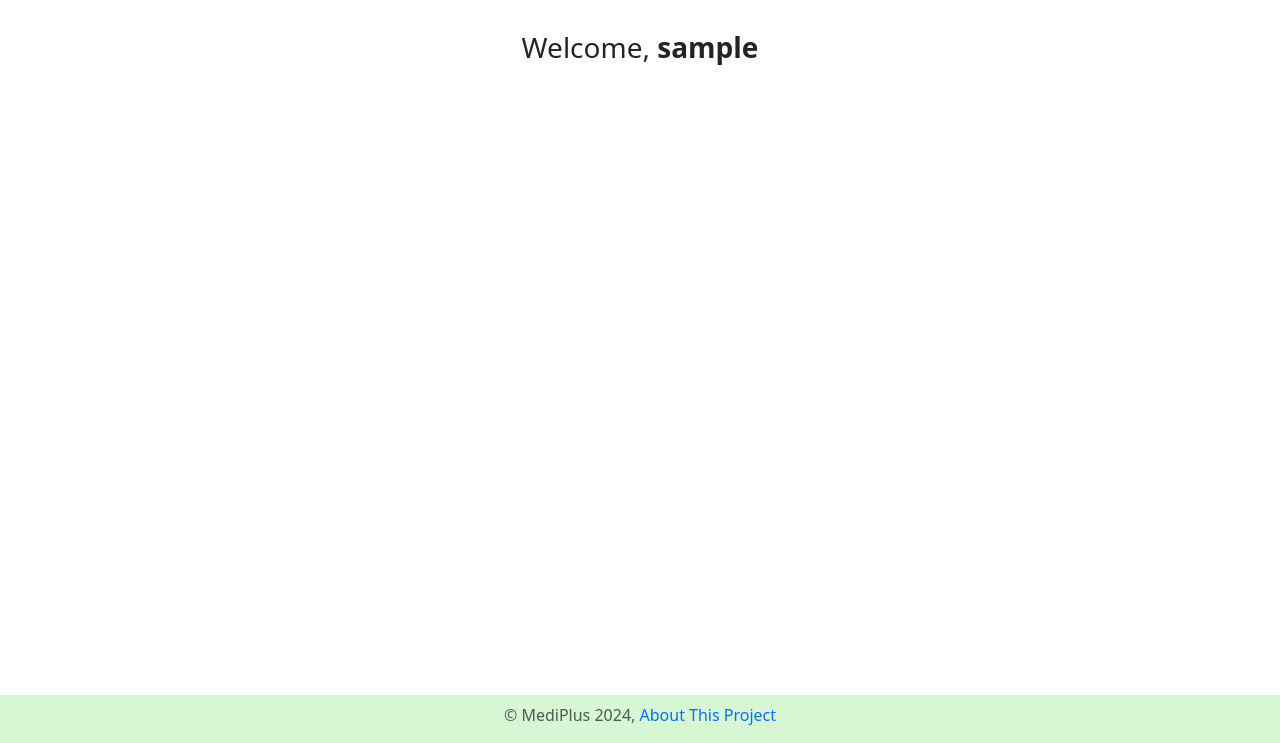
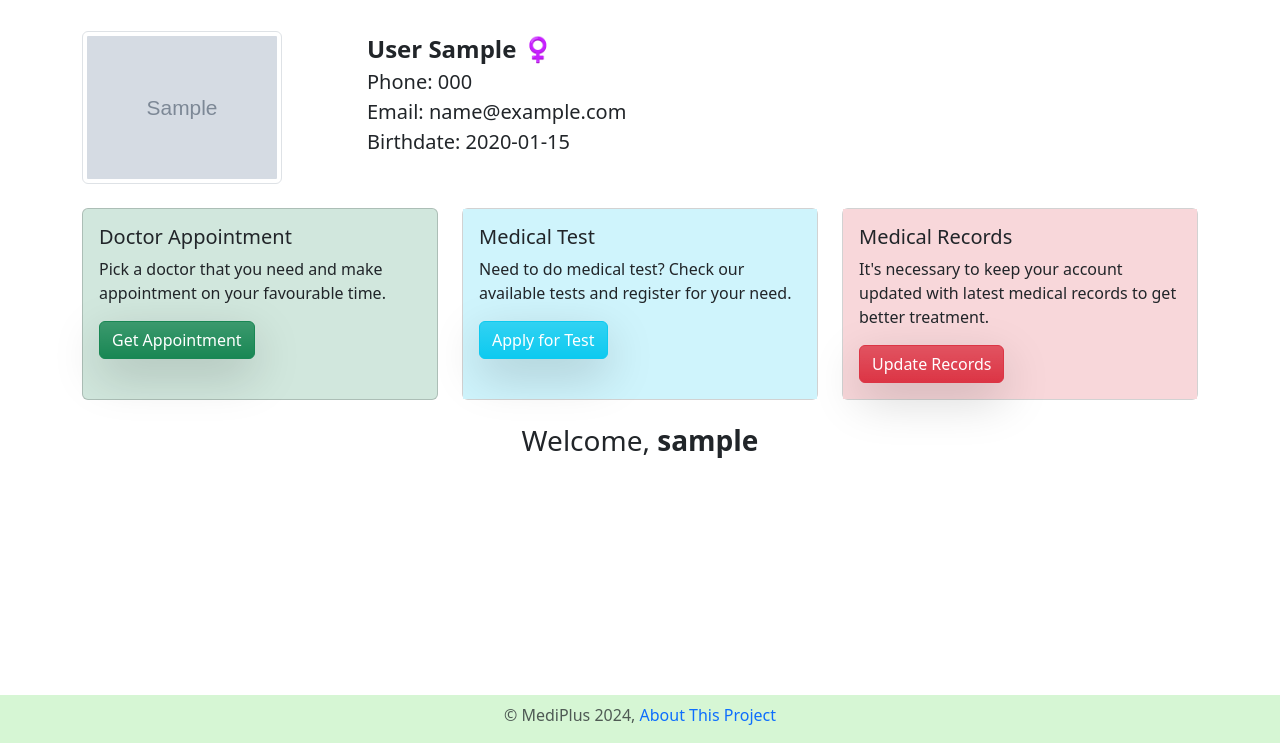
Before and after one commit to alfa-echo-niner-ait/mediplus, a Flask app: page /dashboard/patient in a window 1280 px wide. Shown: the part 57-800 px from the top of the page. Run offline with Flask 3, Linux system fonts and the light colour scheme; a user stored in the database is signed in; tables that the repository leaves empty hold one stand-in row (values such as "Sample post"); grey boxes marked "Sample" are stand-in pictures; parts of the project's set-up code (start-up, migrations or seed data) failed here and were passed over; some libraries are stand-ins or nearby versions.

Commit message:
Invoice & user dashboard update

```diff
--- a/src/__init__.py
+++ b/src/__init__.py
@@ -5,6 +5,8 @@ from flask_sqlalchemy import SQLAlchemy
 from flask_cors import CORS
 from flask_bcrypt import Bcrypt
 from flask_mail import Mail
+from flask_qrcode import QRcode
+
 from src.config import Config
 from itsdangerous import TimestampSigner
 
@@ -24,6 +26,7 @@ def create_app(config_class=Config):
     app.secret_key = os.environ.get("MEDIPLUS_SECRET_KEY")
 
     CORS(app)
+    QRcode(app)
     db.init_app(app)
     mail_manager.init_app(app)
     hash_manager.init_app(app)
--- a/src/patient/routes.py
+++ b/src/patient/routes.py
@@ -1,5 +1,7 @@
 from flask import Blueprint, render_template
-from flask_login import login_required
+from flask_login import login_required, current_user
+from src.users.models import Users, Patients
+
 
 patient = Blueprint("patient", __name__)
 
@@ -7,4 +9,20 @@ patient = Blueprint("patient", __name__)
 @patient.route("/dashboard/patient")
 @login_required
 def dashboard():
-    return render_template("patient/dashboard.html")
+    user = (
+        Patients.query.join(Users, Patients.p_id == Users.id)
+        .filter(Patients.p_id == current_user.id)
+        .add_columns(
+            Users.username,
+            Users.gender,
+            Users.email,
+            Patients.first_name,
+            Patients.last_name,
+            Patients.phone,
+            Patients.birthdate,
+            Patients.avatar,
+        )
+        .first()
+    )
+
+    return render_template("patient/dashboard.html", user=user)
--- a/src/static/mycss/color.css
+++ b/src/static/mycss/color.css
@@ -32,22 +32,6 @@
     background-color: #C8F7C5 !important;
 }
 
-/* .btn-mint {
-    --bs-btn-color: #000;
-    --bs-btn-bg: #C8F7C5;
-    --bs-btn-border-color: #C8F7C5;
-    --bs-btn-hover-color: #000;
-    --bs-btn-hover-bg: #C8F7C5;
-    --bs-btn-hover-border-color: #C8F7C5;
-    --bs-btn-focus-shadow-rgb: 11, 172, 204;
-    --bs-btn-active-color: #000;
-    --bs-btn-active-bg: #C8F7C5;
-    --bs-btn-active-border-color: #C8F7C5;
-    --bs-btn-active-shadow: inset 0 3px 5px rgba(0, 0, 0, 0.125);
-    --bs-btn-disabled-color: #000;
-    --bs-btn-disabled-bg: #C8F7C5;
-    --bs-btn-disabled-border-color: #C8F7C5;
-} */
 
 .scrollarea {
     overflow-y: auto;
@@ -103,3 +87,15 @@
     transform: scale(1.20);
 
 }
+
+.pop {
+    /* All transition take 0.3s */
+    transition: all 0.3s;
+}
+
+.pop:hover {
+    /* Make 15% bigger */
+    transform: scale(1.15);
+    z-index: 1;
+
+}
--- a/src/templates/patient/dashboard.html
+++ b/src/templates/patient/dashboard.html
@@ -1,7 +1,80 @@
 {% extends 'layout/layout_public.html' %}
 
+{% block content %}
+<style>
+    .pop {
+        /* All transition take 0.3s */
+        transition: all 0.3s;
+    }
+    .pop:hover {
+        /* Make 15% bigger */
+        transform: scale(1.15);
+        z-index: 1;
 
-{% block content %}
+    }
+</style>
+<div class="container mt-3">
+    <div class="row">
+        <div class="col-md-3 mb-2">
+            <img src="{{ url_for('static', filename='avatars/patient/'~user.avatar) }}"
+                class="img-thumbnail me-2" alt="{{ current_user.username }}"
+                style="max-width: 200px;"
+                alt="{{ user.username }}" title="{{ user.username }}">
+        </div>
+        <div class="col-md-5 mb-2">
+            <div class="fs-4 fw-bold">
+                {{ user.last_name}} {{ user.first_name}}
+                {% if user.gender == "Male" %}
+                ♂️
+                {% else %}
+                ♀️
+                {% endif %}
+            </div>
+            <div class="fs-5">Phone: {{ user.phone }}</div>
+            <div class="fs-5">Email: {{ user.email }}</div>
+            <div class="fs-5">Birthdate: {{ user.birthdate }}</div>
+        </div>
+        <div class="col-md-4 mb-2"></div>
+    </div>
+</div>
+<div class="container mt-3">
+    <div class="row gy-3">
+        <div class="col-md-4 mb-2 pop">
+            <div class="card h-100 bg-success-subtle">
+                <div class="card-body">
+                    <h5 class="card-title">Doctor Appointment</h5>
+                    <p class="card-text">
+                        Pick a doctor that you need and make appointment on your favourable time.
+                    </p>
+                    <a href="#" class="btn btn-success bg-gradient shadow-lg">Get Appointment</a>
+                </div>
+            </div>
+        </div>
+        <div class="col-md-4 mb-2 pop">
+            <div class="card h-100">
+                <div class="card-body bg-info-subtle">
+                    <h5 class="card-title">Medical Test</h5>
+                    <p class="card-text">
+                        Need to do medical test? Check our available tests and register for your need.
+                    </p>
+                    <a href="#" class="btn btn-info bg-gradient shadow-lg text-white">Apply for Test</a>
+                </div>
+            </div>
+        </div>
+        <div class="col-md-4 mb-2 pop">
+            <div class="card h-100">
+                <div class="card-body bg-danger-subtle">
+                    <h5 class="card-title">Medical Records</h5>
+                    <p class="card-text">
+                        It's necessary to keep your account updated with latest medical records to get better treatment.
+                    </p>
+                    <a href="#" class="btn btn-danger bg-gradient shadow-lg text-white">Update Records</a>
+                </div>
+            </div>
+        </div>
+    </div>
+</div>
+
 <div class="conatiner mt-3">
     <h3 class="text-center">
         Welcome, <strong>{{ current_user.username }}</strong>
--- a/src/templates/public/invoice.html
+++ b/src/templates/public/invoice.html
@@ -120,7 +120,10 @@
                     <hr>
                     <div class="row">
                         <div class="col-xl-12">
-                            <p>Thank you for using our service.</p>
+                            <p class="float-start">Thank you for using our service.</p>
+                            <img src="{{ qrcode(url, box_size=12) }}"
+                            class="float-end img-thumbnail"
+                            style="width: 100px;">
                         </div>
                     </div>
 
```
Also changed, not shown: src/public/forms.py (+5 -5 lines), src/public/routes.py (+16 -3 lines), src/templates/public/login.html (+11 -11 lines).
